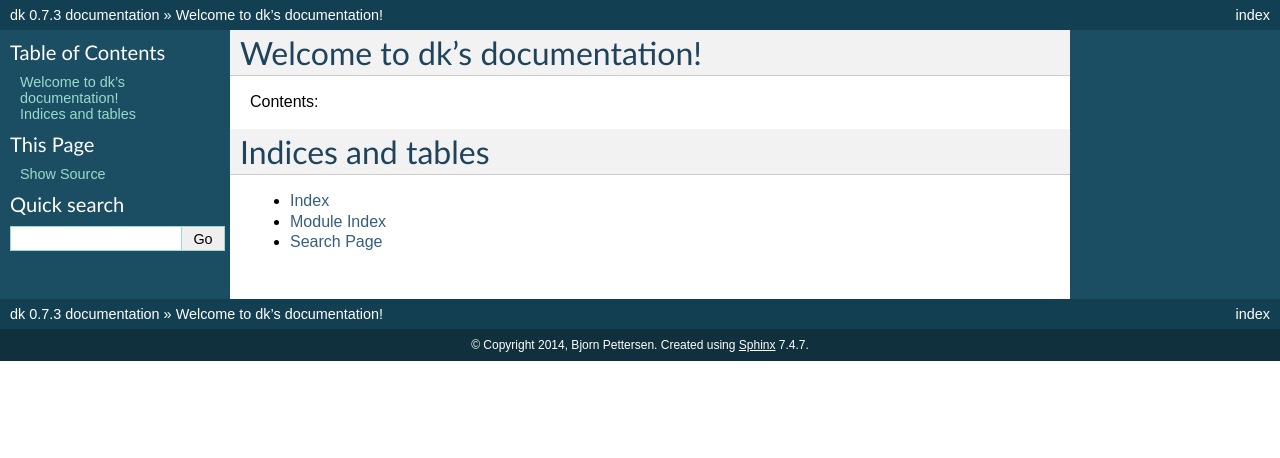
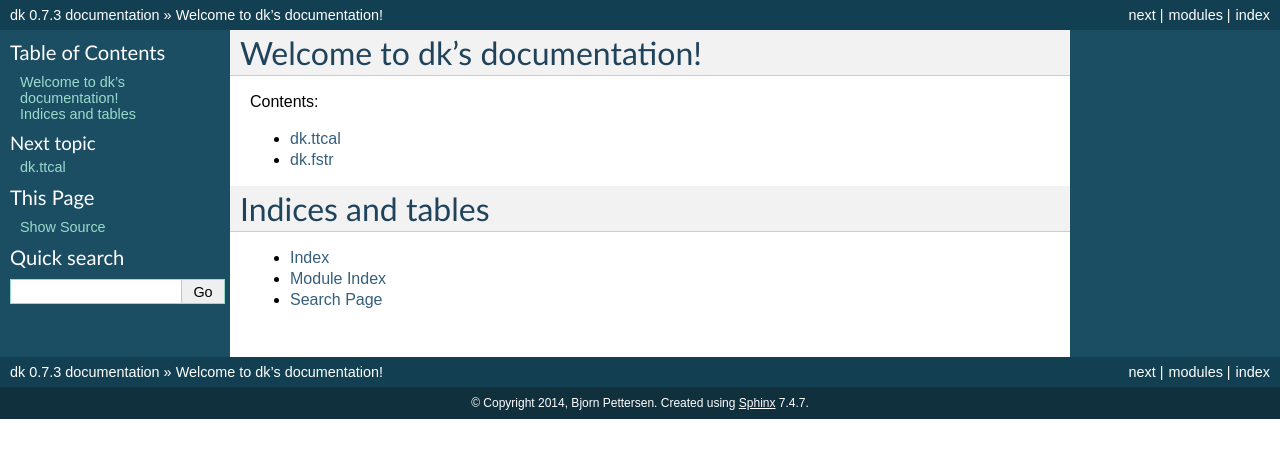
Before and after one commit to datakortet/dk, a Sphinx documentation site: the page built from docs/index.rst, in a window 1280 px wide. Shown: the top 458 px of the page. Built offline with Sphinx 7.4.7, drawn with Linux system fonts in a browser that asks for light colours.

Commit message:
Initial automodule docs.

```diff
--- /dev/null
+++ b/docs/fstr.rst
@@ -0,0 +1,9 @@
+
+.. py:module:: dk.fstr
+
+
+dk.fstr
+=======================================================================
+
+.. automodule:: dk.fstr
+   :members:
--- a/docs/index.rst
+++ b/docs/index.rst
@@ -11,6 +11,9 @@
 .. toctree::
    :maxdepth: 2
 
+   ttcal
+   fstr
+
 
 
 Indices and tables
--- /dev/null
+++ b/docs/ttcal.rst
@@ -0,0 +1,10 @@
+
+.. py:module:: dk.ttcal
+
+
+dk.ttcal
+===========================================================================
+
+.. automodule:: dk.ttcal
+   :members:
+   :undoc-members:
```
Also changed, not shown: 1 other file.
